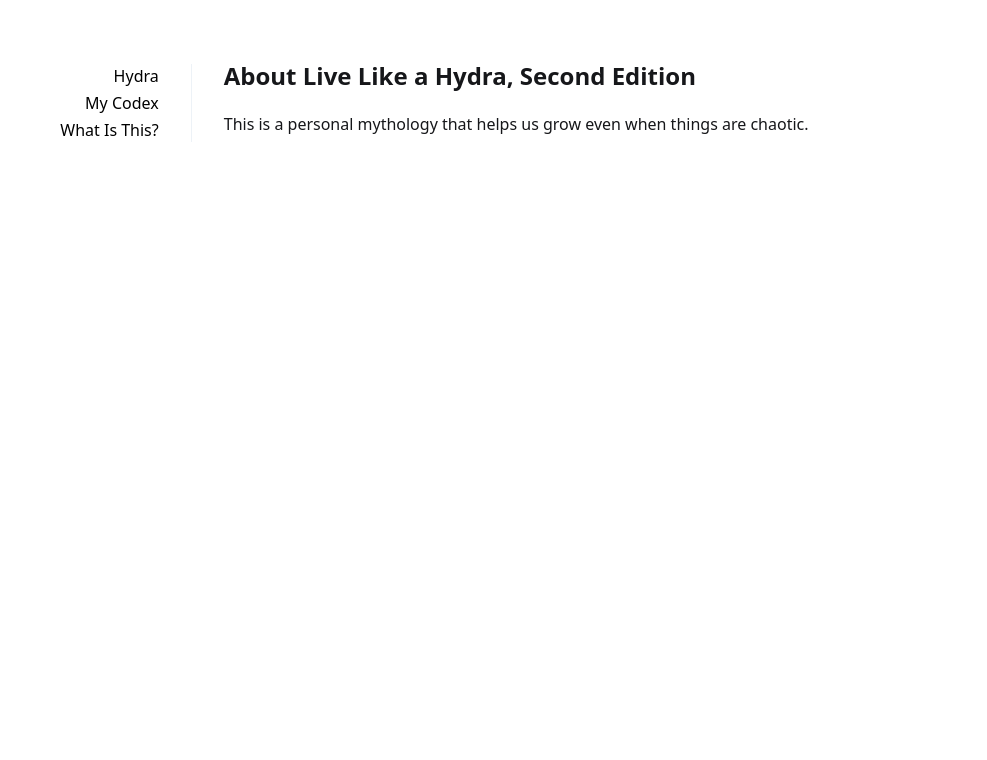
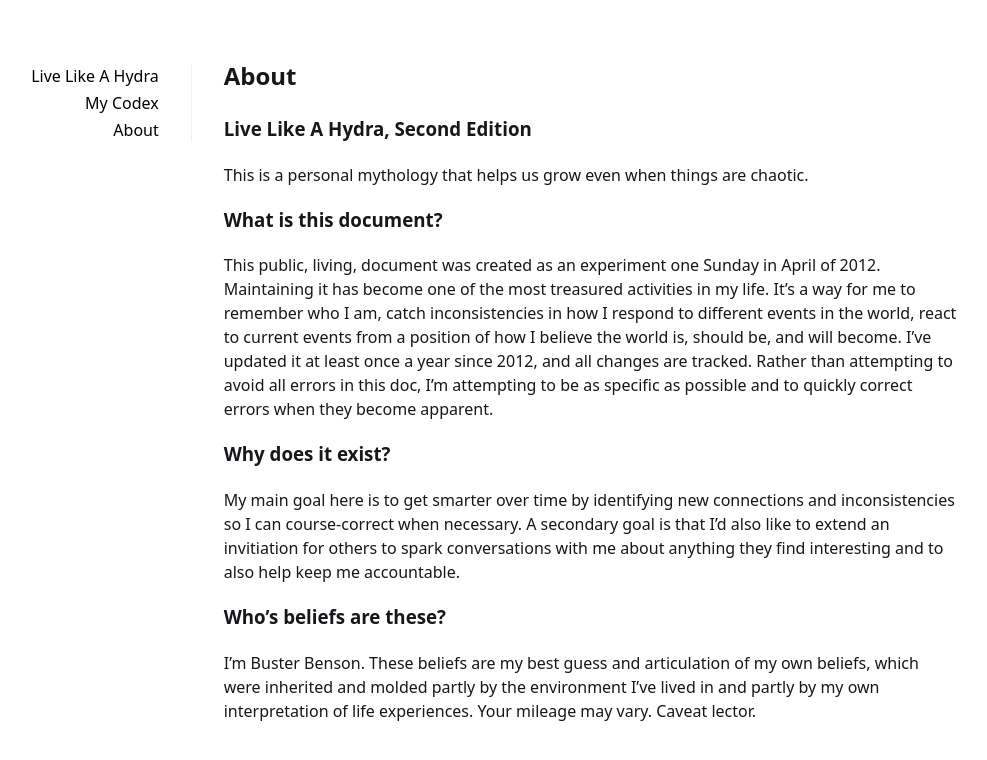
Before and after one commit to busterbenson/hydra, a Jekyll site: the page built from _pages/about.md, in a window 1280 px wide. Shown: the top 760 px of the page, without its empty margins (145-1132 px from the left). Built offline with Jekyll 4.4.1, drawn with Linux system fonts in a browser that asks for light colours.

```diff
--- a/_config.yml
+++ b/_config.yml
@@ -2,21 +2,23 @@ site: Hydra
 url: https://busterbenson.github.io/hydra
 description: This is a personal mythology that helps us grow even when things are
   chaotic.
+author:
+  twitter: '@buster'
+  name: Buster Benson
+  avatar:
+  url: https://busterbenson.com
+  twitter: '@buster'
 twitter:
   username: '@buster'
   card: summary
   creator:
-author:
-  twitter: '@buster'
-  name:
-  avatar:
-  email:
-  url: https://busterbenson.com
 permalink: pretty
 baseurl: '/hydra'
 highlighter: none
 exclude:
 - ".jekyll-cache"
+- Gemfile
+- Gemfile.lock
 compress_html:
   clippings: all
   comments:
@@ -43,7 +45,6 @@ defaults:
   -
     scope:
       path: "/hydra"
-      type: "default"
     values:
       layout: "default"
   -
--- a/_data/navigation.yml
+++ b/_data/navigation.yml
@@ -1,7 +1,7 @@
 links:
-- title: Hydra
+- title: Live Like A Hydra
   url: /hydra/
 - title: My Codex
-  url: /hydra/beliefs
-- title: What Is This?
+  url: /hydra/codex
+- title: About
   url: /hydra/about
--- a/_pages/about.md
+++ b/_pages/about.md
@@ -1,6 +1,16 @@
 ---
-title: About Live Like a Hydra, Second Edition
+title: About
 layout: page
 ---
 
+### Live Like A Hydra, Second Edition
 This is a personal mythology that helps us grow even when things are chaotic.
+
+### What is this document?
+This public, living, document was created as an experiment one Sunday in April of 2012. Maintaining it has become one of the most treasured activities in my life. It’s a way for me to remember who I am, catch inconsistencies in how I respond to different events in the world, react to current events from a position of how I believe the world is, should be, and will become. I've updated it at least once a year since 2012, and all changes are tracked. Rather than attempting to avoid all errors in this doc, I'm attempting to be as specific as possible and to quickly correct errors when they become apparent.
+
+### Why does it exist?
+My main goal here is to get smarter over time by identifying new connections and inconsistencies so I can course-correct when necessary. A secondary goal is that I'd also like to extend an invitiation for others to spark conversations with me about anything they find interesting and to also help keep me accountable.
+
+### Who's beliefs are these?
+I'm {{site.author.name}}. These beliefs are my best guess and articulation of my own beliefs, which were inherited and molded partly by the environment I've lived in and partly by my own interpretation of life experiences. Your mileage may vary. Caveat lector.
```
Also changed, not shown: 12 other files.
